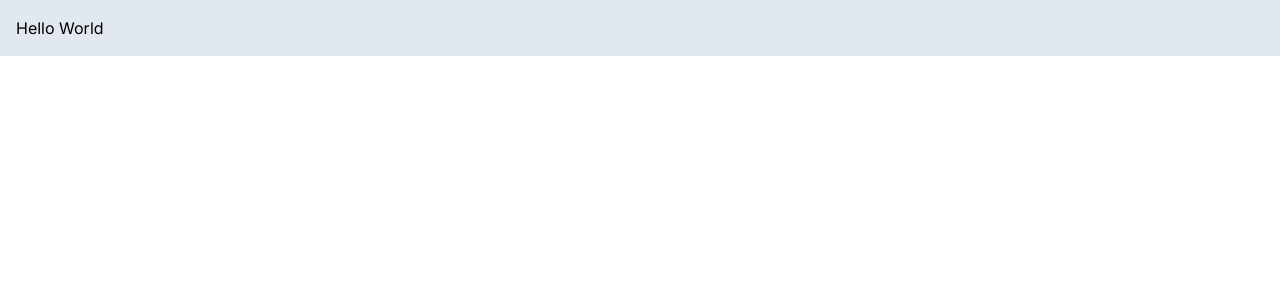
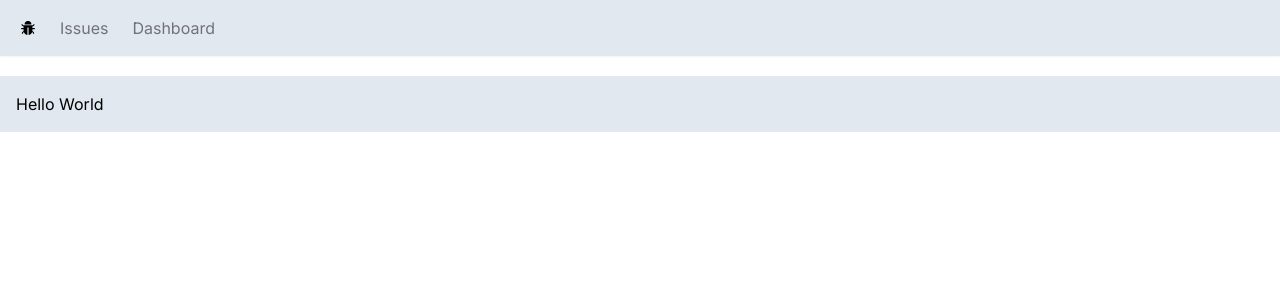
Before and after one commit to Boualam3/issue-tracker-nextjs, a Next.js app: page / in a window 1280 px wide. Shown: the top 300 px of the page. Built offline with nearby package versions, Linux system fonts and the light colour scheme.

Commit message:
build nav bar

```diff
--- /dev/null
+++ b/app/NavBar.tsx
@@ -0,0 +1,30 @@
+import React from "react"
+
+import { AiFillBug } from "react-icons/ai"
+import Link from "next/link"
+const NavBar = () => {
+  const links = [
+    { href: "/issues", label: "Issues" },
+    { href: "/dashboard", label: "Dashboard" },
+  ]
+  return (
+    <div className="flex space-x-6 mb-5 px-5 items-center h-14 bg-slate-200 shadow-sm">
+      <Link href="/">
+        <AiFillBug />
+      </Link>
+      <ul className="flex space-x-6">
+        {links.map((link) => (
+          <Link
+            key={link.href}
+            href={link.href}
+            className="text-zinc-500 hover:text-zinc-800 transition-colors"
+          >
+            {link.label}
+          </Link>
+        ))}
+      </ul>
+    </div>
+  )
+}
+
+export default NavBar
--- a/app/layout.tsx
+++ b/app/layout.tsx
@@ -1,12 +1,13 @@
-import './globals.css'
-import type { Metadata } from 'next'
-import { Inter } from 'next/font/google'
+import "./globals.css"
+import type { Metadata } from "next"
+import { Inter } from "next/font/google"
+import NavBar from "./NavBar"
 
-const inter = Inter({ subsets: ['latin'] })
+const inter = Inter({ subsets: ["latin"] })
 
 export const metadata: Metadata = {
-  title: 'Create Next App',
-  description: 'Generated by create next app',
+  title: "Create Next App",
+  description: "Generated by create next app",
 }
 
 export default function RootLayout({
@@ -16,7 +17,10 @@
 }) {
   return (
     <html lang="en">
-      <body className={inter.className}>{children}</body>
+      <body className={inter.className}>
+        <NavBar />
+        <main>{children}</main>
+      </body>
     </html>
   )
 }
--- a/package.json
+++ b/package.json
@@ -19,6 +19,7 @@
     "postcss": "8.4.32",
     "react": "18.2.0",
     "react-dom": "18.2.0",
+    "react-icons": "^4.11.0",
     "tailwindcss": "3.3.6",
     "typescript": "5.3.3"
   }
```
Also changed, not shown: 1 other file (tests, documents, lock files or other folders).
